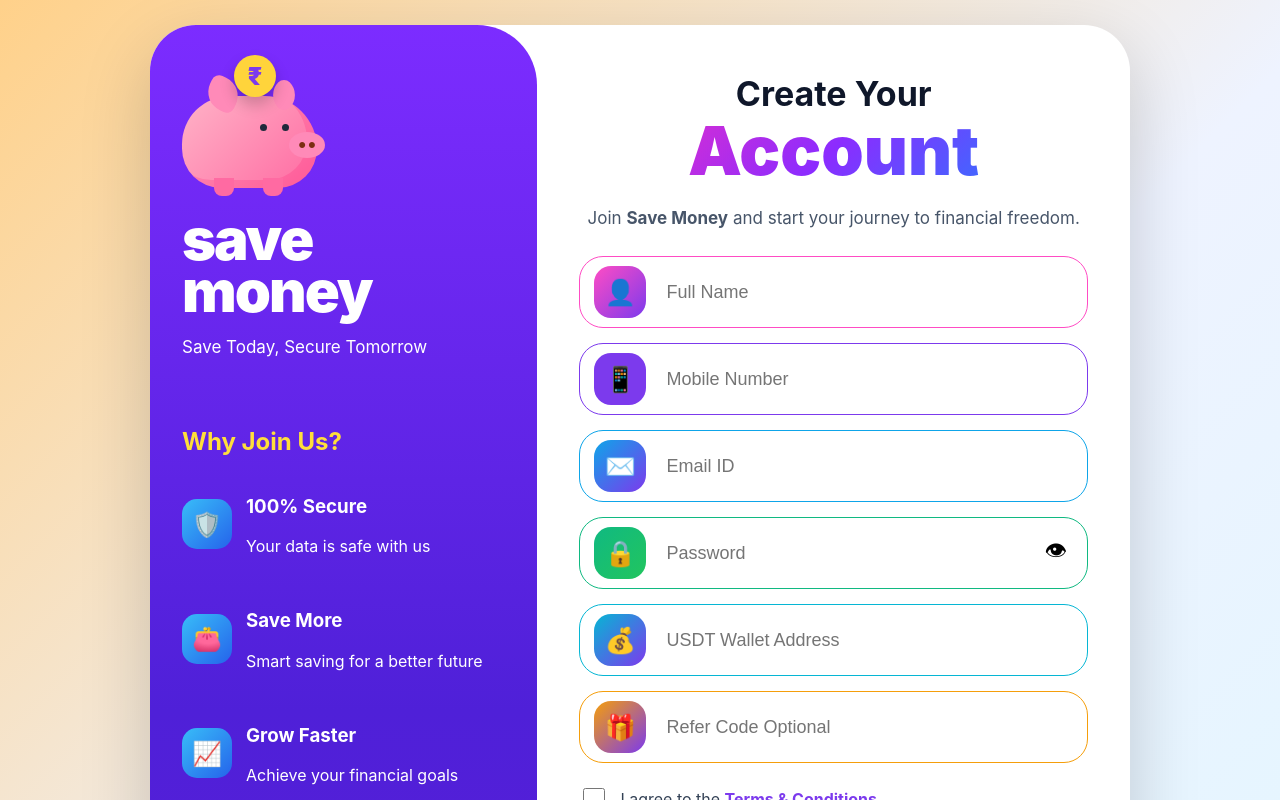
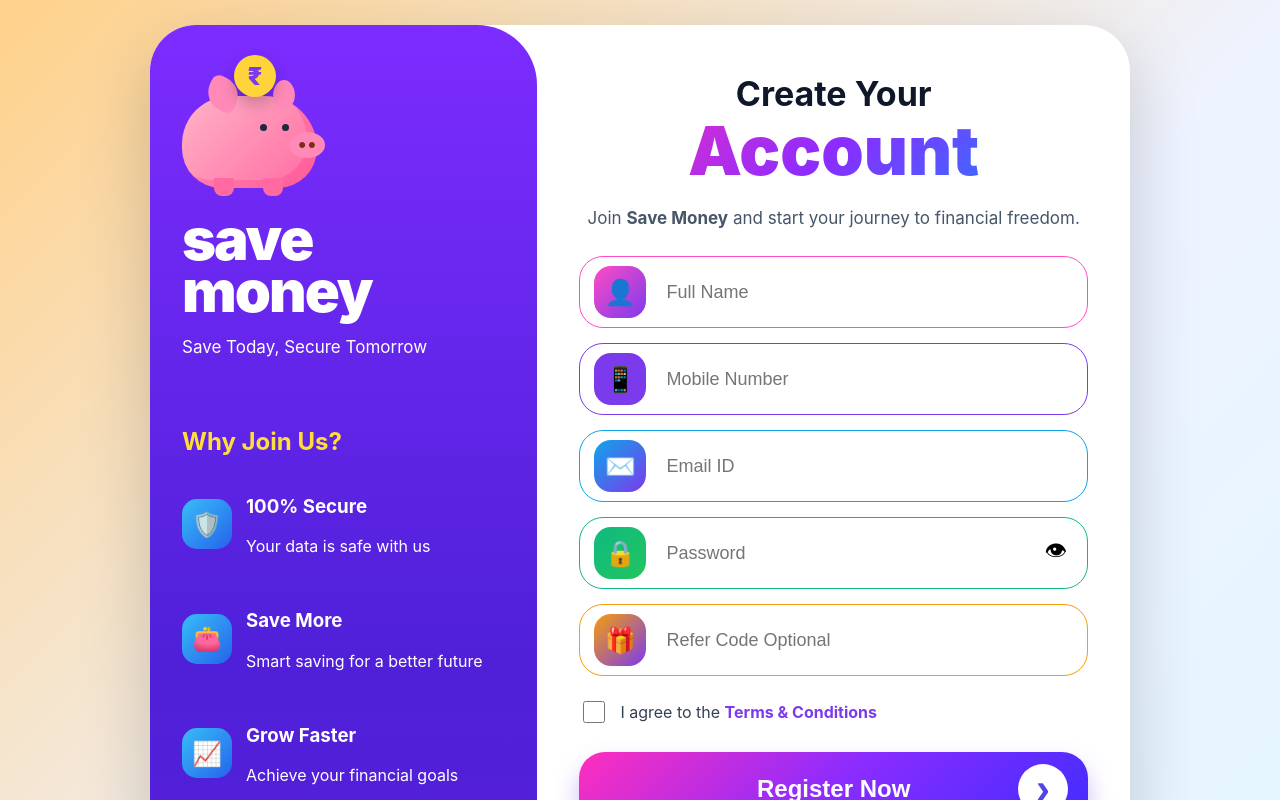
Before and after one commit to savemoneyofficialapp-art/save-money, a React (Create React App) app in the folder frontend/: page /register in a window 1280 px wide. Shown: the top 800 px of the page. Built offline with nearby package versions, Linux system fonts and the light colour scheme; no server answers.

Commit message:
Update Register.js

```diff
--- a/frontend/src/pages/Register.js
+++ b/frontend/src/pages/Register.js
@@ -10,7 +10,6 @@ export default function Register() {
   const [mobile, setMobile] = useState("");
   const [email, setEmail] = useState("");
   const [password, setPassword] = useState("");
-  const [walletAddress, setWalletAddress] = useState("");
   const [referCode, setReferCode] = useState("");
   const [terms, setTerms] = useState(false);
   const [showPass, setShowPass] = useState(false);
@@ -18,7 +17,7 @@ export default function Register() {
   const [showTerms, setShowTerms] = useState(false);
 
   const register = async () => {
-    if (!name || !mobile || !email || !password || !walletAddress) {
+    if (!name || !mobile || !email || !password) {
       toast.warning("Please fill all required fields");
       return;
     }
@@ -41,8 +40,6 @@ export default function Register() {
           mobile: mobile.trim(),
           email: email.trim().toLowerCase(),
           password,
-          walletAddress: walletAddress.trim(),
-          usdtWallet: walletAddress.trim(),
           referCode: referCode.trim(),
           termsAccepted: true
         })
@@ -136,7 +133,7 @@ export default function Register() {
             </button>
           </div>
 
-          <InputBox color="#06b6d4" icon="💰" placeholder="USDT Wallet Address" value={walletAddress} setValue={setWalletAddress} />
+
           <InputBox color="#f59e0b" icon="🎁" placeholder="Refer Code Optional" value={referCode} setValue={setReferCode} />
 
           <label style={styles.checkRow}>
```
